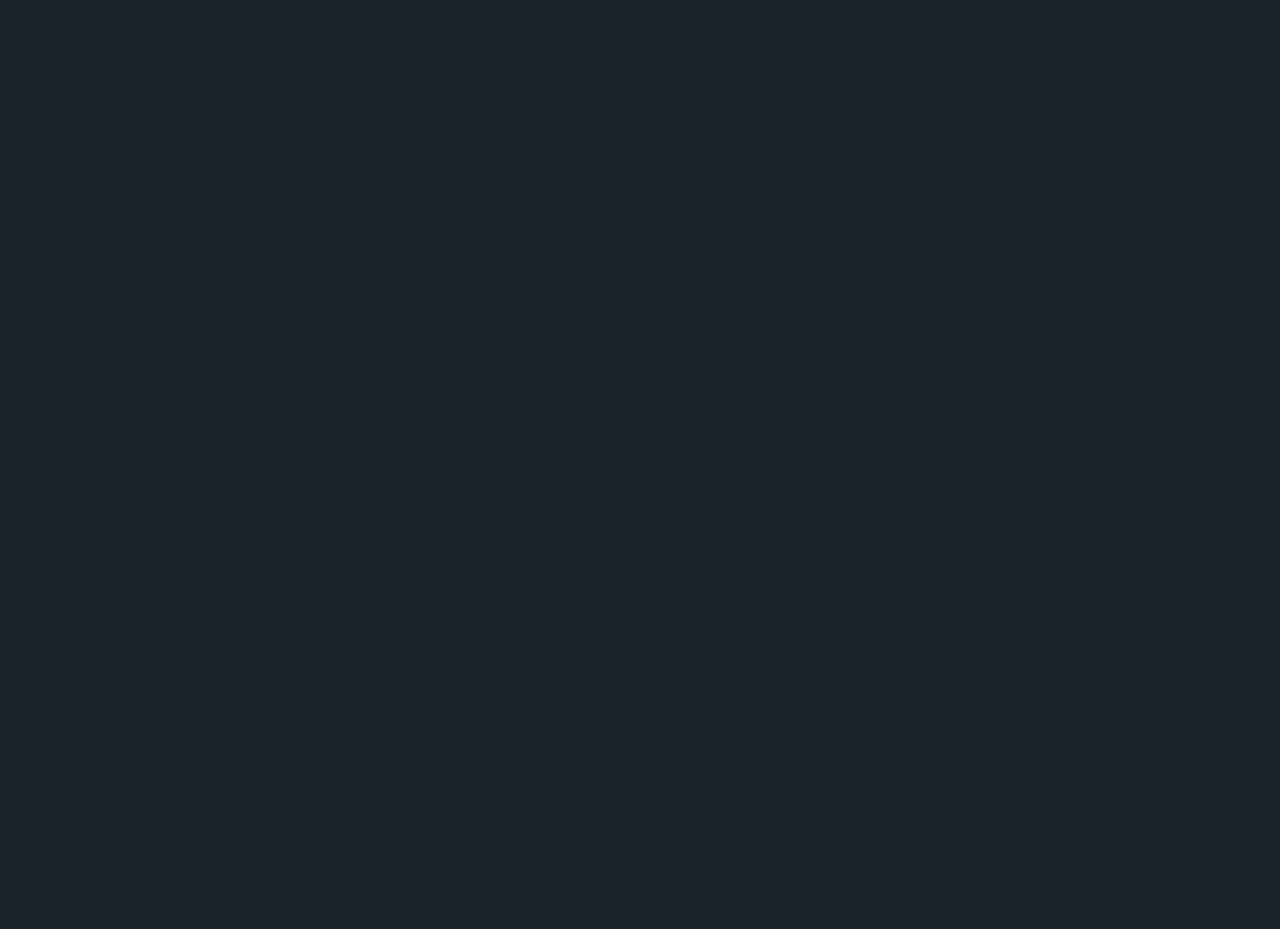
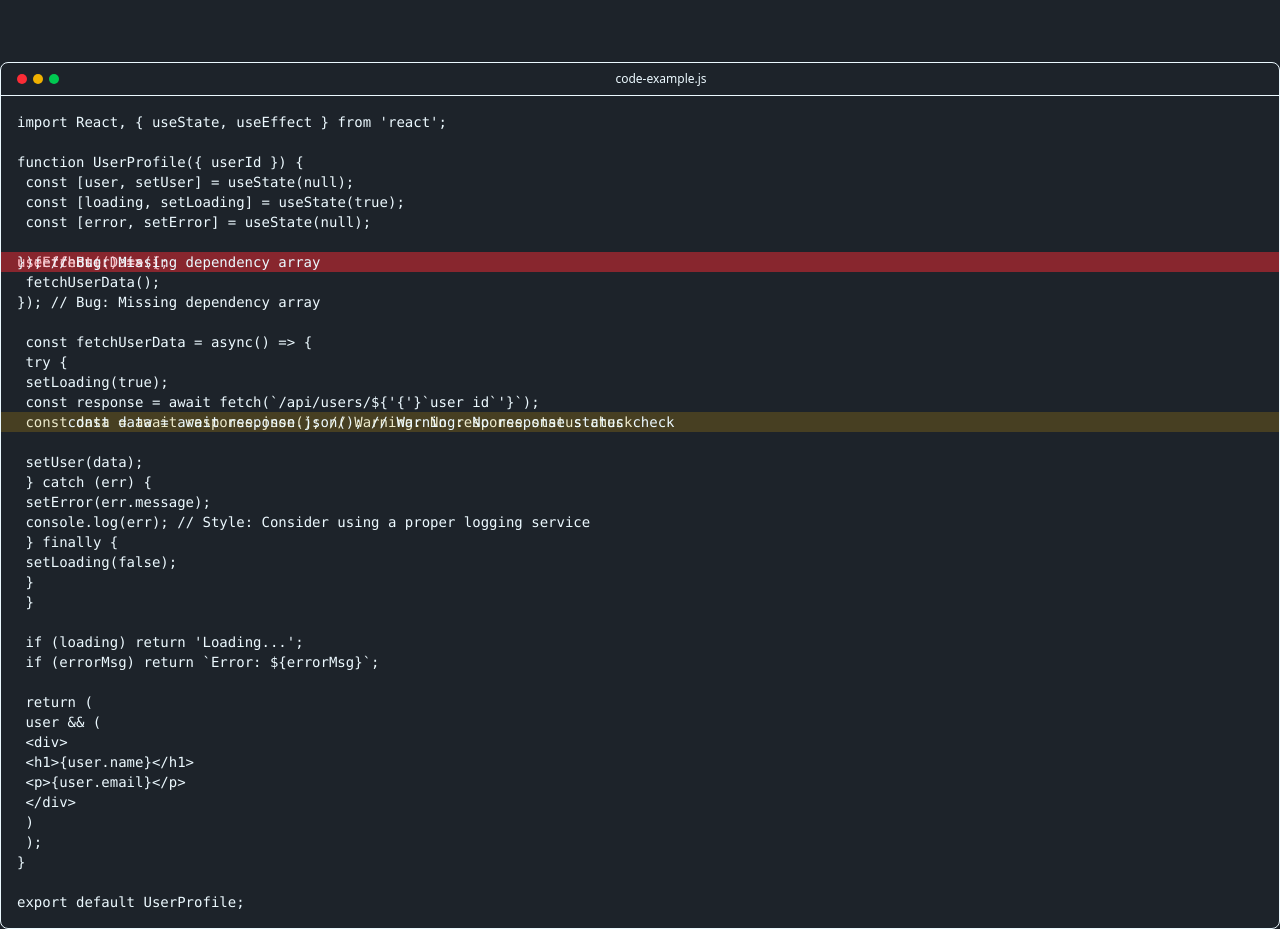
Before and after one commit to NajeebUrRehmanRaja/fixmate-ui, a React (Vite) app in the folder FrontEnd/: page / in a window 1280 px wide. Shown: the part 500-1429 px from the top of the page. Before the commit the page ends 800 px from the top, so only its background shows below. Built offline with nearby package versions, Linux system fonts and the light colour scheme.

Commit message:
feat: update button text and add code example section to Home page for enhanced user engagement

```diff
--- a/FrontEnd/src/pages/Home.jsx
+++ b/FrontEnd/src/pages/Home.jsx
@@ -23,11 +23,241 @@ const Home = () => {
         code reviews, bug detection, and smart suggestions.
       </p>
       <Link to={"/getstarted"}>
-        <Button variant="primary" className="mt-4 flex flex-row items-center gap-2 hover:gap-3">
-          Get started
+        <Button
+          variant="primary"
+          className="mt-4 flex flex-row items-center gap-2 hover:gap-3"
+        >
+          Try it for free
           <GoArrowRight className="text-2xl " />
         </Button>
       </Link>
+      <div className="relative mt-16 rounded-lg border bg-code w-full text-code-foreground overflow-hidden shadow-xl">
+        <div className="flex items-center justify-between border-b border-border px-4 py-2">
+          <div className="flex items-center space-x-1.5">
+            <div className="h-2.5 w-2.5 rounded-full bg-red-500"></div>
+            <div className="h-2.5 w-2.5 rounded-full bg-yellow-500"></div>
+            <div className="h-2.5 w-2.5 rounded-full bg-green-500"></div>
+          </div>
+          <div className="text-xs">code-example.js</div>
+          <div></div>
+        </div>
+        <div className="p-4">
+          <pre className="text-sm">
+            <code>
+              <div>
+                <span className="syntax-keyword">import</span>{" "}
+                <span className="syntax-variable">React</span>, {"{ "}
+                <span className="syntax-variable">useState</span>,{" "}
+                <span className="syntax-variable">useEffect</span> {"}"}{" "}
+                <span className="syntax-keyword">from</span>{" "}
+                <span className="syntax-string">'react'</span>;
+              </div>
+              <br />
+              <div>
+                <span className="syntax-keyword">function</span>{" "}
+                <span className="syntax-function">UserProfile</span>
+                {"({ "}
+                <span className="syntax-variable">userId</span> {"})"} {"{"}
+              </div>
+              <div>
+                {" "}
+                <span className="syntax-keyword">const</span> [
+                <span className="syntax-variable">user</span>,{" "}
+                <span className="syntax-variable">setUser</span>] ={" "}
+                <span className="syntax-function">useState</span>(null);
+              </div>
+              <div>
+                {" "}
+                <span className="syntax-keyword">const</span> [
+                <span className="syntax-variable">loading</span>,{" "}
+                <span className="syntax-variable">setLoading</span>] ={" "}
+                <span className="syntax-function">useState</span>(
+                <span className="syntax-keyword">true</span>);
+              </div>
+              <div>
+                {" "}
+                <span className="syntax-keyword">const</span> [
+                <span className="syntax-variable">error</span>,{" "}
+                <span className="syntax-variable">setError</span>] ={" "}
+                <span className="syntax-function">useState</span>(null);
+              </div>
+              <br />
+              <div className="relative">
+                <div className="absolute left-0 right-0 bg-red-500/20 -mx-4 px-4">
+                  <span className="syntax-function">useEffect</span>(() {"=> {"}
+                </div>
+                <div className="absolute left-0 right-0 bg-red-500/20 -mx-4 px-4">
+                  {"  "}
+                  <span className="syntax-function">fetchUserData</span>();
+                </div>
+                <div className="absolute left-0 right-0 bg-red-500/20 -mx-4 px-4">
+                  {"}"});{" "}
+                  <span className="syntax-comment">
+                    // Bug: Missing dependency array
+                  </span>
+                </div>
+              </div>
+              <div>
+                <span className="syntax-function">useEffect</span>(() {"=> {"}
+              </div>
+              <div>
+                {" "}
+                <span className="syntax-function">fetchUserData</span>();
+              </div>
+              <div>
+                {"}"});{" "}
+                <span className="syntax-comment">
+                  // Bug: Missing dependency array
+                </span>
+              </div>
+              <br />
+              <div>
+                {" "}
+                <span className="syntax-keyword">const</span>{" "}
+                <span className="syntax-function">fetchUserData</span> ={" "}
+                <span className="syntax-keyword">async</span>() {"=> {"}
+              </div>
+              <div>
+                {" "}
+                <span className="syntax-keyword">try</span> {"{"}
+              </div>
+              <div>
+                {" "}
+                <span className="syntax-function">setLoading</span>(
+                <span className="syntax-keyword">true</span>);
+              </div>
+              <div>
+                {" "}
+                <span className="syntax-keyword">const</span>{" "}
+                <span className="syntax-variable">response</span> ={" "}
+                <span className="syntax-keyword">await</span>{" "}
+                <span className="syntax-variable">fetch</span>(
+                <span className="syntax-string">
+                  {"`/api/users/${'{'}`user id`'}`"}
+                </span>
+                );
+              </div>
+              <div className="relative">
+                <div className="absolute left-0 right-0 bg-yellow-500/20 -mx-4 px-4">
+                  {"      "}
+                  <span className="syntax-keyword">const</span>{" "}
+                  <span className="syntax-variable">data</span> ={" "}
+                  <span className="syntax-keyword">await</span>{" "}
+                  <span className="syntax-variable">response</span>.
+                  <span className="syntax-function">json</span>();{" "}
+                  <span className="syntax-comment">
+                    // Warning: No response status check
+                  </span>
+                </div>
+              </div>
+              <div>
+                {" "}
+                <span className="syntax-keyword">const</span>{" "}
+                <span className="syntax-variable">data</span> ={" "}
+                <span className="syntax-keyword">await</span>{" "}
+                <span className="syntax-variable">response</span>.
+                <span className="syntax-function">json</span>();{" "}
+                <span className="syntax-comment">
+                  // Warning: No response status check
+                </span>
+              </div>
+              <br />
+              <div>
+                {" "}
+                <span className="syntax-function">setUser</span>(
+                <span className="syntax-variable">data</span>);
+              </div>
+              <div>
+                {" "}
+                {"}"} <span className="syntax-keyword">catch</span> (
+                <span className="syntax-variable">err</span>) {"{"}
+              </div>
+              <div>
+                {" "}
+                <span className="syntax-function">setError</span>(
+                <span className="syntax-variable">err</span>.
+                <span className="syntax-variable">message</span>);
+              </div>
+              <div>
+                {" "}
+                <span className="syntax-variable">console</span>.
+                <span className="syntax-function">log</span>(
+                <span className="syntax-variable">err</span>);{" "}
+                <span className="syntax-comment">
+                  // Style: Consider using a proper logging service
+                </span>
+              </div>
+              <div>
+                {" "}
+                {"}"} <span className="syntax-keyword">finally</span> {"{"}
+              </div>
+              <div>
+                {" "}
+                <span className="syntax-function">setLoading</span>(
+                <span className="syntax-keyword">false</span>);
+              </div>
+              <div> {"}"}</div>
+              <div> {"}"}</div>
+              <br />
+              <div>
+                {" "}
+                <span className="syntax-keyword">if</span> (
+                <span className="syntax-variable">loading</span>){" "}
+                <span className="syntax-keyword">return</span>{" "}
+                <span className="syntax-string">'Loading...'</span>;
+              </div>
+              <div>
+                {" "}
+                <span className="syntax-keyword">if</span> (
+                <span className="syntax-variable">errorMsg</span>){" "}
+                <span className="syntax-keyword">return</span>{" "}
+                <span className="syntax-string">{"`Error: ${errorMsg}`"}</span>;
+              </div>
+              <br />
+              <div>
+                {" "}
+                <span className="syntax-keyword">return</span> (
+              </div>
+              <div>
+                {" "}
+                <span className="syntax-variable">user</span> && (
+              </div>
+              <div>
+                {" "}
+                {"<"}
+                <span className="syntax-variable">div</span>
+                {">"}
+              </div>
+              <div>
+                {" "}
+                {"<"}
+                <span className="syntax-variable">h1</span>
+                {">"}
+                {"{user.name}"}
+                <span className="syntax-string">{"</h1>"}</span>
+              </div>
+              <div>
+                {" "}
+                {"<"}
+                <span className="syntax-variable">p</span>
+                {">"}
+                {"{user.email}"}
+                <span className="syntax-string">{"</p>"}</span>
+              </div>
+              <div> {"</div>"}</div>
+              <div> )</div>
+              <div> );</div>
+              <div>{"}"}</div>
+              <br />
+              <div>
+                <span className="syntax-keyword">export</span>{" "}
+                <span className="syntax-keyword">default</span>{" "}
+                <span className="syntax-variable">UserProfile</span>;
+              </div>
+            </code>
+          </pre>
+        </div>
+      </div>
     </div>
   );
 };
```
